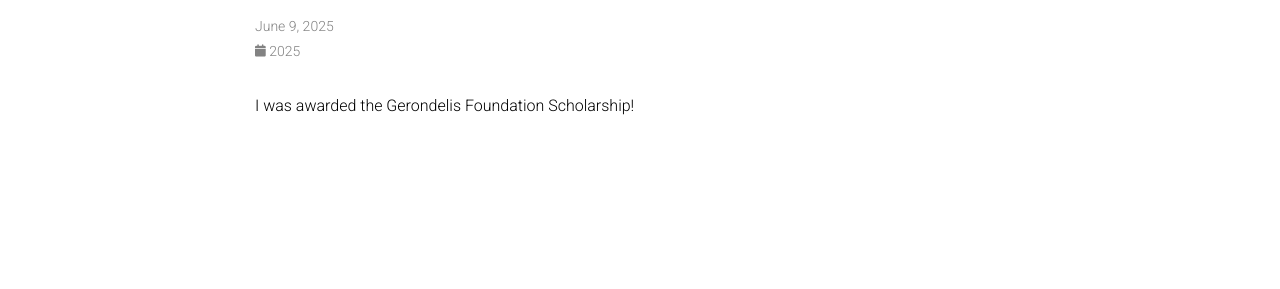
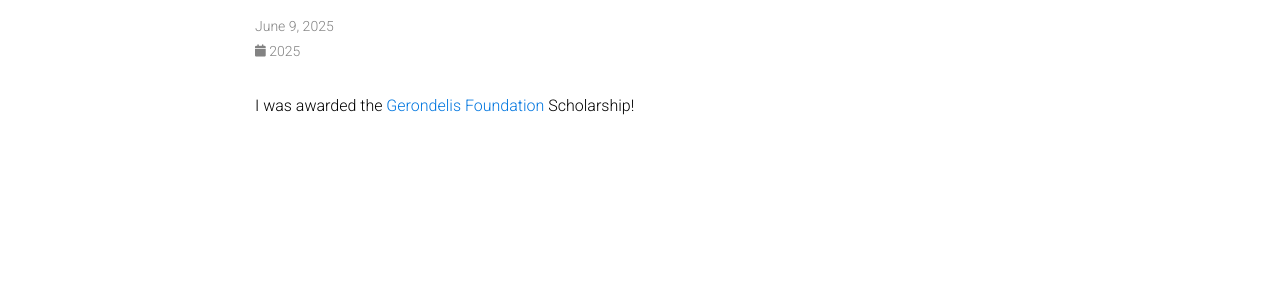
Before and after one commit to nikpag/nikpag.github.io, a Jekyll site: the page built from _news/20250609-gerondelis.md, in a window 1280 px wide. Shown: the part 157-446 px from the top of the page. Built offline with Jekyll 4.4.1, drawn with Linux system fonts in a browser that asks for light colours; comment, search, counter and statistics services are not loaded; a style sheet for code colours, icons or effects is not loaded.

Commit message:
Add data eng bulletin in news, fix news date wrap

```diff
--- a/_includes/news.html
+++ b/_includes/news.html
@@ -12,7 +12,7 @@
       {% endif %}
       {% for item in news limit: news_limit %}
       <tr>
-        <th scope="row">{{ item.date | date: "%b, %Y" }}</th>
+        <th class="news-date" scope="row">{{ item.date | date: "%b, %Y" }}</th>
         <td>
           {% if item.inline -%}
           {{ item.content | remove: '<p>' | remove: '</p>' | emojify }}
--- a/_news/20250609-gerondelis.md
+++ b/_news/20250609-gerondelis.md
@@ -6,4 +6,4 @@
 published: true
 ---
 
-I was awarded the Gerondelis Foundation Scholarship!
+I was awarded the [Gerondelis Foundation](https://gerondelisfoundation.com) Scholarship!
--- a/_sass/_base.scss
+++ b/_sass/_base.scss
@@ -33,6 +33,10 @@
   th {
     font-weight: bold;
   }
+}
+
+.news-date {
+  white-space: nowrap;
 }
 
 a,
```
Also changed, not shown: AGENTS.md (added, +12 -0 lines), _news/20250806-leventis.md (+1 -1 lines), _news/20260425-data-eng-bulletin.md (added, +9 -0 lines).
